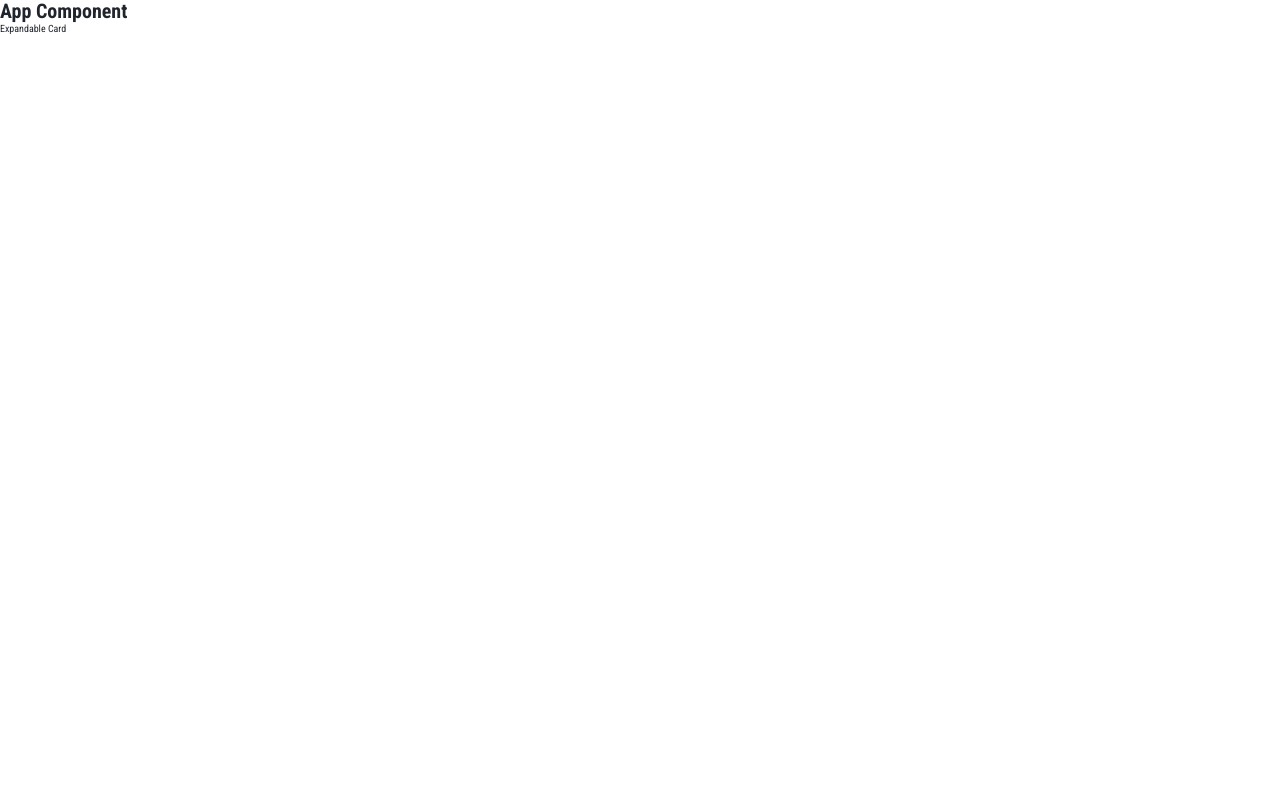
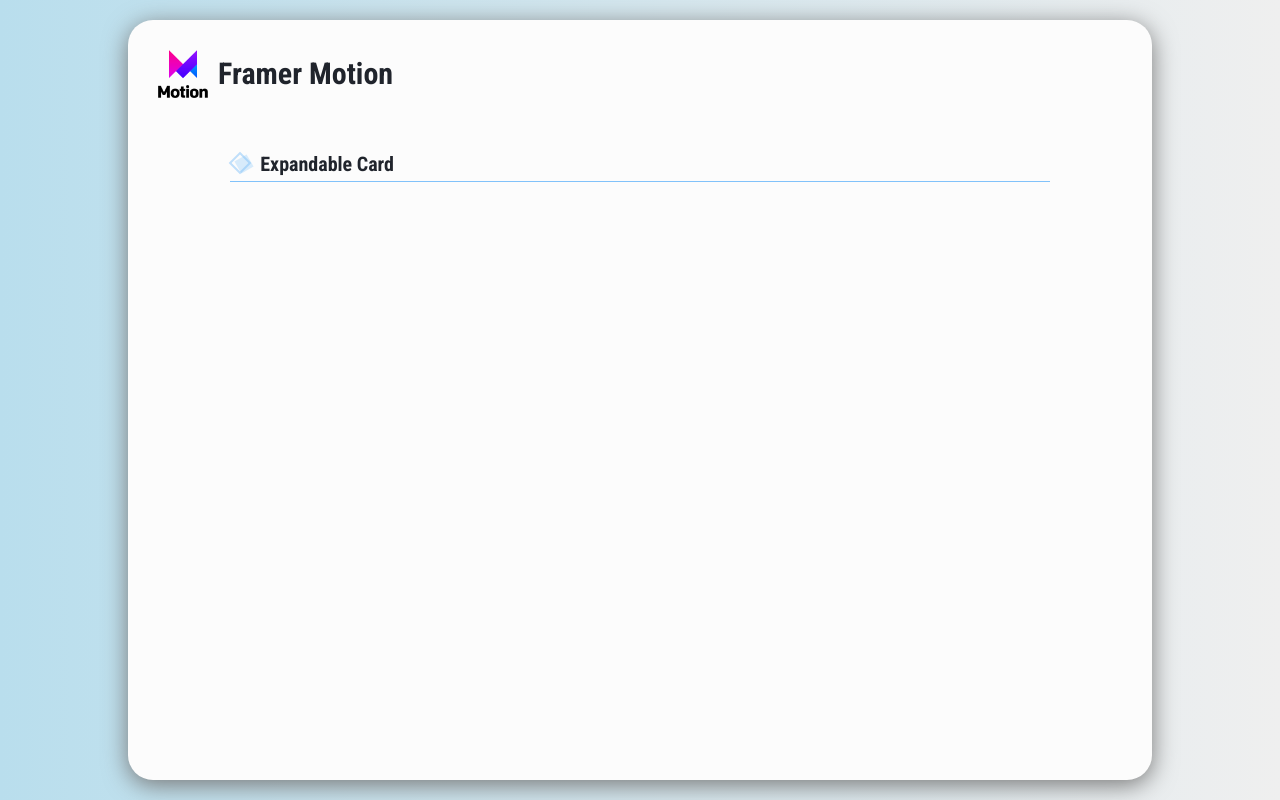
Before and after one commit to Bear29ers/framer-motion, a React app in the folder framer/: page / in a window 1280 px wide. Built offline with nearby package versions, Linux system fonts and the light colour scheme.

Commit message:
feat: styled top page

```diff
--- a/framer/src/App.tsx
+++ b/framer/src/App.tsx
@@ -1,13 +1,9 @@
 import React, { FC, memo } from 'react';
-import { Link } from 'react-router-dom';
+
+import { Top } from './components/Top';
 
 import './scss/styles.scss';
 
 export const App: FC = memo(() => {
-  return (
-    <>
-      <h1>App Component</h1>
-      <Link to='/expandable-card'>Expandable Card</Link>
-    </>
-  );
+  return <Top />;
 });
--- /dev/null
+++ b/framer/src/components/Top.tsx
@@ -0,0 +1,22 @@
+import React, { FC } from 'react';
+import { Link } from 'react-router-dom';
+
+import Logo from '../img/logo.png';
+
+export const Top: FC = () => {
+  return (
+    <div className='top'>
+      <div className='top-container'>
+        <div className='top-container-title'>
+          <img src={Logo} alt='framer motion' />
+          <h1>Framer Motion</h1>
+        </div>
+        <ul>
+          <li>
+            <Link to='/expandable-card'>Expandable Card</Link>
+          </li>
+        </ul>
+      </div>
+    </div>
+  );
+};
--- /dev/null
+++ b/framer/src/scss/components/_index.scss
@@ -0,0 +1 @@
+@use "top";
--- /dev/null
+++ b/framer/src/scss/components/_top.scss
@@ -0,0 +1,77 @@
+@use "../global" as global;
+
+// Top Component
+.top {
+  height: 100vh;
+  padding: 2rem 0;
+  background: linear-gradient(90deg, #b9deed, #efefef);
+
+  &-container {
+    width: 100%;
+    max-width: 102.4rem;
+    height: 100%;
+    padding: 3rem;
+    margin: 0 auto;
+    background-color: map-get(global.$colors, top-bg);
+    border-radius: 2.5rem;
+    box-shadow: 0 0.5rem 2.5rem 0 map-get(global.$colors, box-shadow);
+
+    @include global.mq(lg) {
+      max-width: 85%;
+    }
+
+    &-title {
+      display: flex;
+      column-gap: 1rem;
+      align-items: center;
+
+      img {
+        width: 5rem;
+      }
+
+      h1 {
+        font-size: 3rem;
+      }
+    }
+
+    ul {
+      width: 85%;
+      margin: 5rem auto 0;
+
+      li {
+        position: relative;
+        padding: 0.5rem 1rem 0.5rem 3rem;
+        margin-bottom: 0.5rem;
+        font-size: 2rem;
+        font-weight: bold;
+        border-bottom: 0.1rem solid map-get(global.$colors, top-list);
+
+        &::before,
+        &::after {
+          position: absolute;
+          content: "";
+          transform: rotate(45deg);
+        }
+
+        &::before {
+          top: 0.7rem;
+          left: 0.2rem;
+          width: 1.2rem;
+          height: 1.2rem;
+          border: 0.2rem solid map-get(global.$colors, top-list);
+          opacity: 0.5;
+        }
+
+        &::after {
+          top: 0.9rem;
+          left: 0.7rem;
+          width: 1.4rem;
+          height: 1.4rem;
+          background-color: map-get(global.$colors, top-list);
+          opacity: 0.3;
+          transform: rotate(60deg);
+        }
+      }
+    }
+  }
+}
--- a/framer/src/scss/global/_variables.scss
+++ b/framer/src/scss/global/_variables.scss
@@ -5,7 +5,9 @@
 // Colors
 $colors: (
   main-text: #20242c,
-  index-bg: #e1e1e1,
+  top-bg: #fcfcfc,
+  box-shadow: #777,
+  top-list: #81c2fa,
 );
 
 // Fonts
--- a/framer/src/scss/styles.scss
+++ b/framer/src/scss/styles.scss
@@ -1 +1,2 @@
 @use "utility";
+@use "components";
--- /dev/null
+++ b/framer/src/types/image.d.ts
@@ -0,0 +1,4 @@
+declare module '*.png';
+declare module '*.jpg';
+declare module '*.gif';
+declare module '*.svg';
```
Also changed, not shown: framer/src/img/logo.png (added).
